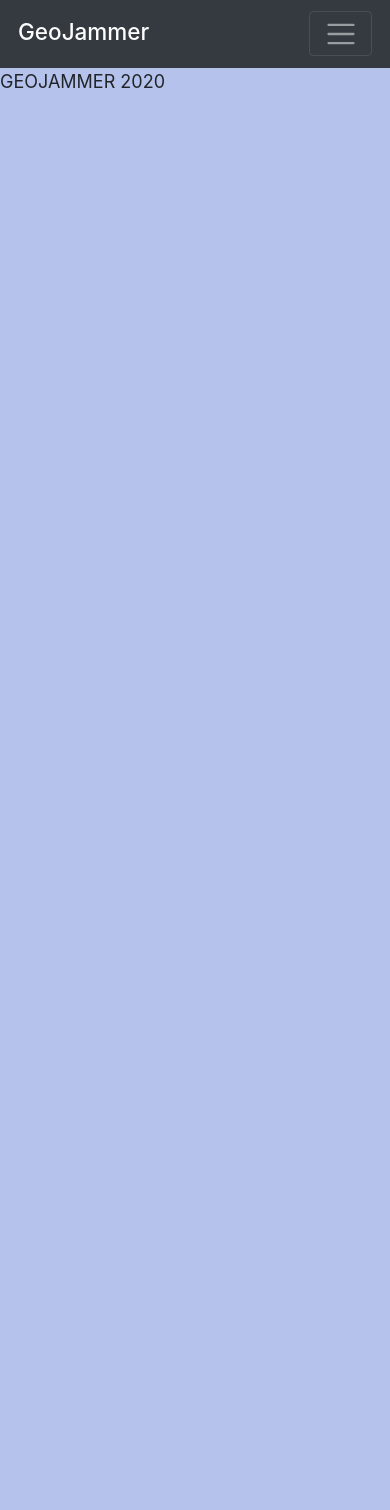
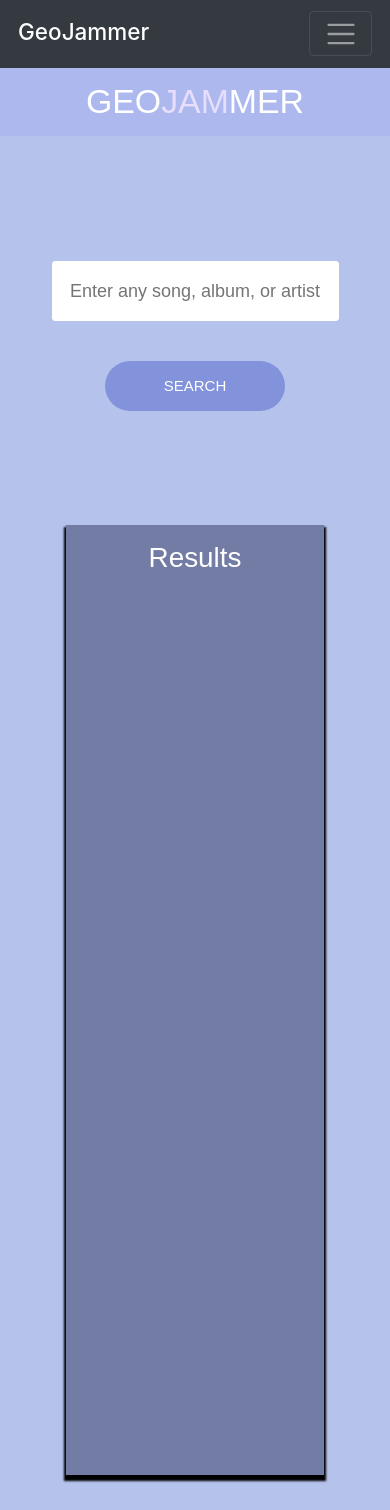
Before and after one commit to danayers95/GeoJammer, a React (Create React App) app in the folder client/: page /callback in a window 390 px wide. Shown: the top 1510 px of the page. Before the commit the page ends 844 px from the top, so only its background shows below. Built offline with nearby package versions, Linux system fonts and the light colour scheme.

Commit message:
spotify authentication is working/navbar needs some work

```diff
--- a/client/src/App.css
+++ b/client/src/App.css
@@ -1,38 +1,55 @@
-.App {
-  text-align: center;
+body,
+html,
+#root {
+  height: 100%;
 }
 
-.App-logo {
-  height: 40vmin;
-  pointer-events: none;
+body {
+  background-color: rgb(181, 194, 235);
 }
 
-@media (prefers-reduced-motion: no-preference) {
-  .App-logo {
-    animation: App-logo-spin infinite 20s linear;
+html {
+  font-size: 18px;
+}
+
+h1 {
+  margin: 0 auto;
+  padding: .77rem 0;
+  background-color: #acb8ee;
+  text-align: center;
+  font-family: 'Poppins', sans-serif;
+  font-size: 1.88rem;
+  color: #fff;
+}
+
+h1 .highlight {
+  color: #e6defc;
+}
+
+
+.App-playlist {
+  display: flex;
+  justify-content: space-between;
+  width: 100%;
+}
+
+@media only screen and (max-width: 1020px) {
+  .App-playlist {
+    align-items: center;
+    flex-direction: column;
   }
 }
 
-.App-header {
-  background-color: #282c34;
-  min-height: 100vh;
-  display: flex;
-  flex-direction: column;
-  align-items: center;
-  justify-content: center;
-  font-size: calc(10px + 2vmin);
-  color: white;
+
+h2 {
+  font-family: 'Poppins', sans-serif;
+  font-size: 1.55rem;
 }
 
-.App-link {
-  color: #61dafb;
+.App {
+  height: 100%;
+  padding: 0 17% 10% 17%;
+  font-family: 'Work Sans', sans-serif;
+  font-weight: 500;
+  color: rgb(255, 255, 255);
 }
-
-@keyframes App-logo-spin {
-  from {
-    transform: rotate(0deg);
-  }
-  to {
-    transform: rotate(360deg);
-  }
-}
--- a/client/src/App.js
+++ b/client/src/App.js
@@ -4,17 +4,20 @@ import "./App.css";
 import { BrowserRouter as Router, Route, Switch } from "react-router-dom";
 import About from "./pages/About";
 import Spotify from './pages/Spotify';
-import Nav from "./components/Navbar/Navbar";
+import Navbar from "./components/Navbar/Navbar";
 import Footer from "./components/Footer/Footer";
 
 
+// represents the main control for the html displays
 function App() {
   return (
     <Router>
       <div>
-        <Nav />
+        <Navbar />
+
         <Switch>
-          <Route exact path="/" component={About} />
+          <Route exact path="/" component={Spotify} />
+          <Route exact path="/callback" component={Spotify} />
           <Route exact path="/About" component={About} />
           <Route exact path="/Spotify" component={Spotify} />
         </Switch>
```
